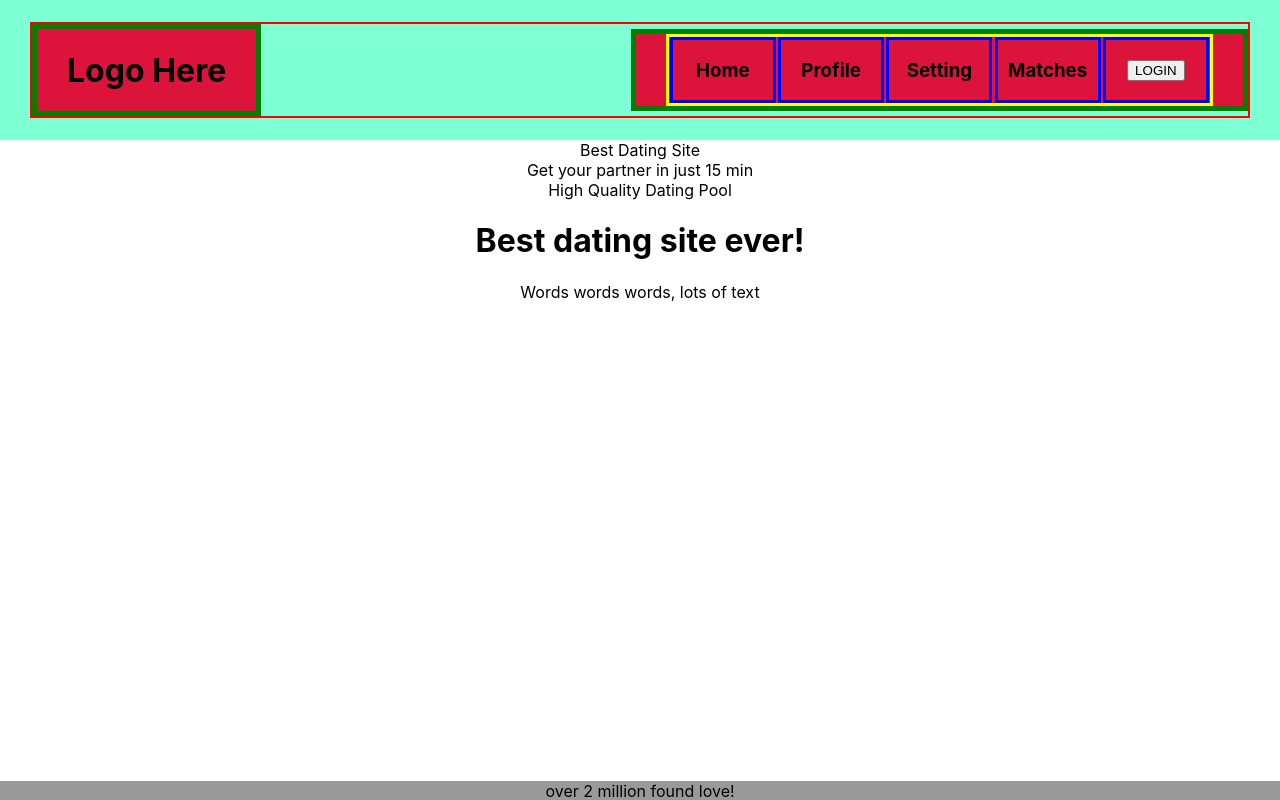
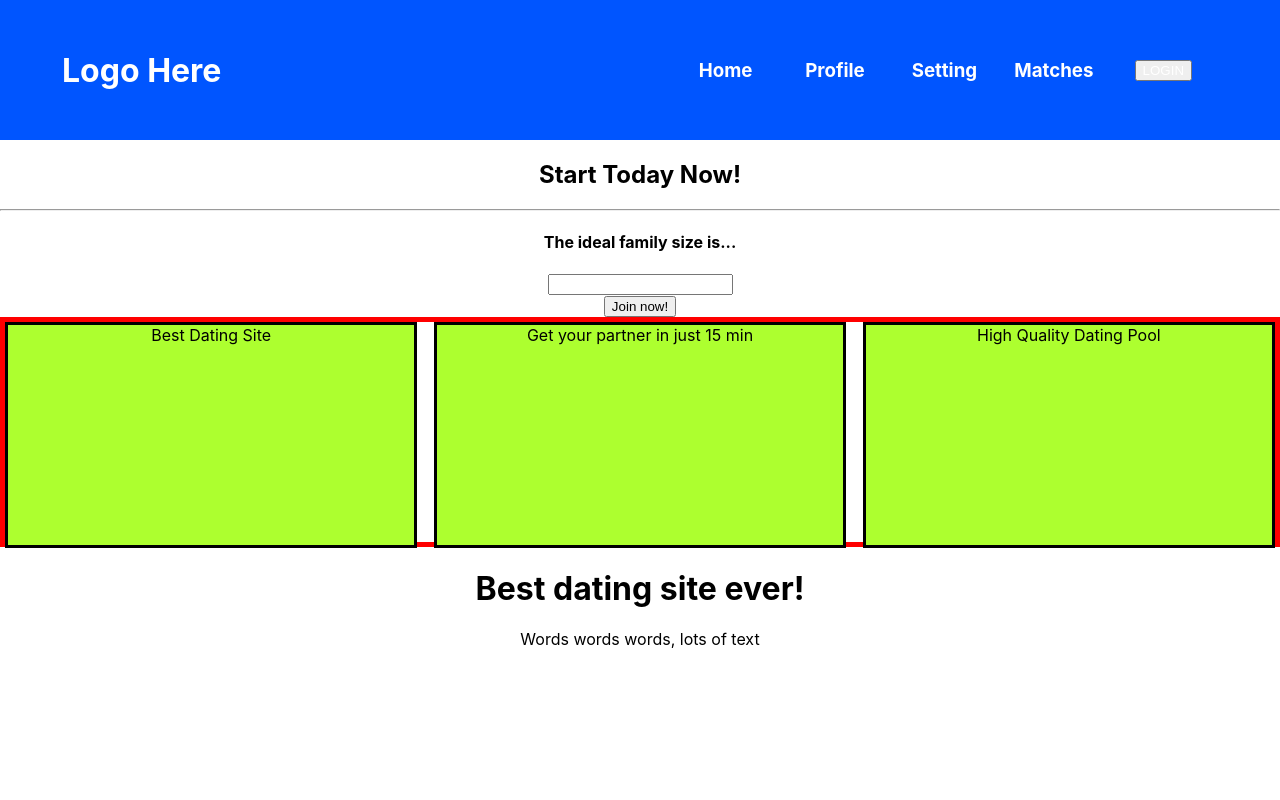
Before and after one commit to plutownium/2fh, a React (Create React App) app: page / in a window 1280 px wide. Shown: the top 800 px of the page. Built offline with nearby package versions, Linux system fonts and the light colour scheme.

Commit message:
box changed height magically but thats ok

```diff
--- a/src/App.css
+++ b/src/App.css
@@ -1,3 +1,15 @@
+.ad-box {
+  height: 220px;
+  background-color: greenyellow;
+  border: 3px solid black;
+  width: 32%;
+}
+
+.ad-box-container {
+  height: 220px;
+  border: 5px solid red;
+}
+
 .App {
   text-align: center;
 }
@@ -9,7 +21,7 @@
 
 .App-header {
   height: 140px;
-  background-color: aquamarine;
+  background-color: rgb(0, 85, 255);
   display: flex;
   justify-content: center;
   align-items: center;
@@ -21,24 +33,28 @@
   align-items: center;
 }
 
+header * {
+  color: white;
+}
+
 #header-buttons {
   width: 45% !important;
 }
 
 .header-container {
-  border: 5px solid green;
+  /* border: 5px solid green; */
   padding: 0 30px 0 30px;
   height: fit-content;
   /* border: 6px solid black; */
   width: fit-content;
-  background-color: crimson;
+  /* background-color: crimson; */
   display: flex;
   flex-direction: row;
 }
 
 .header-main-spacing {
   width: 95%;
-  border: 2px solid red;
+  /* border: 2px solid red; */
   display: flex;
   flex-direction: row;
   justify-content: space-between;
@@ -46,7 +62,7 @@
 }
 
 .header-options {
-  border: 3px solid yellow;
+  /* border: 3px solid yellow; */
   width: 100%;
   display: flex;
   /* width: 100%; */
@@ -56,8 +72,12 @@
   /* align-items: stretch; */
 }
 
+/* rgb 0, 85, 255 */
+/* rgb 255, 230, 0 */
+/* rgb 0, 0, 0 */
+
 .header-options div {
-  border: 3px solid blue;
+  /* border: 3px solid blue; */
   width: 100px;
 }
 
@@ -65,3 +85,7 @@
   display: flex;
   flex-direction: row;
 }
+
+.space-between {
+  justify-content: space-between;
+}
--- a/src/App.js
+++ b/src/App.js
@@ -35,12 +35,29 @@ function App() {
       <main>
         <div id="word_missing_00">
           <div id="thePartWithThePicture">
-            <div></div>
+            <div>
+              <h2>Start Today Now!</h2>
+              <hr />
+              <div>
+                <div>
+                  <h4>The ideal family size is...</h4>
+                  <div>
+                    <input />
+                    {/* 1-6, 7+ */}
+                  </div>
+                </div>
+                <div>
+                  <button>Join now!</button>
+                </div>
+              </div>
+            </div>
           </div>
-          <div id="threeButtonsSideBySide">
-            <div>Best Dating Site</div>
-            <div>Get your partner in just 15 min</div>
-            <div>High Quality Dating Pool</div>
+          <div id="threeButtonsSideBySide" className="ad-box-container">
+            <div className="flex-row space-between">
+              <div className="ad-box">Best Dating Site</div>
+              <div className="ad-box">Get your partner in just 15 min</div>
+              <div className="ad-box">High Quality Dating Pool</div>
+            </div>
           </div>
         </div>
         <div style={{ height: "70vh" }}>
```
